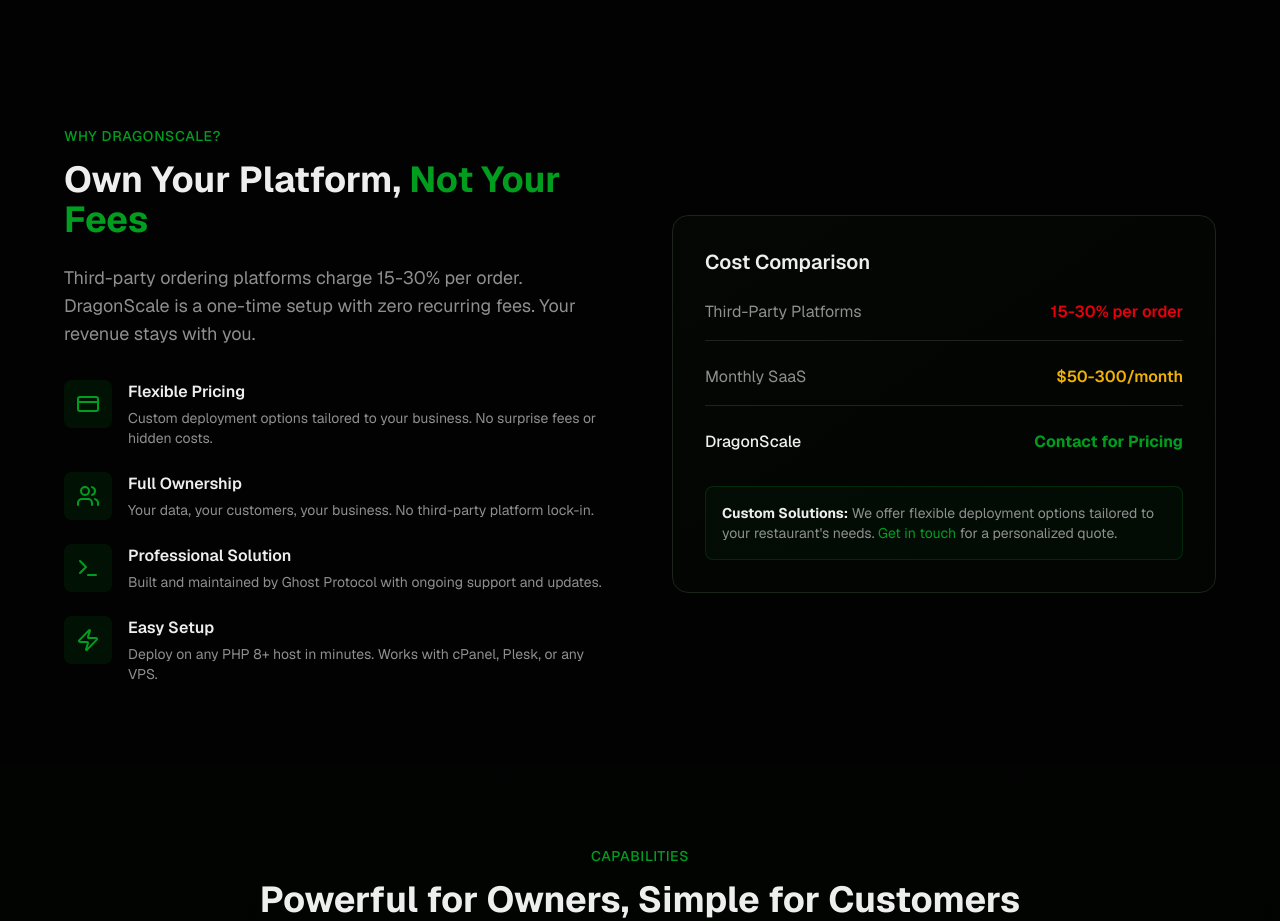
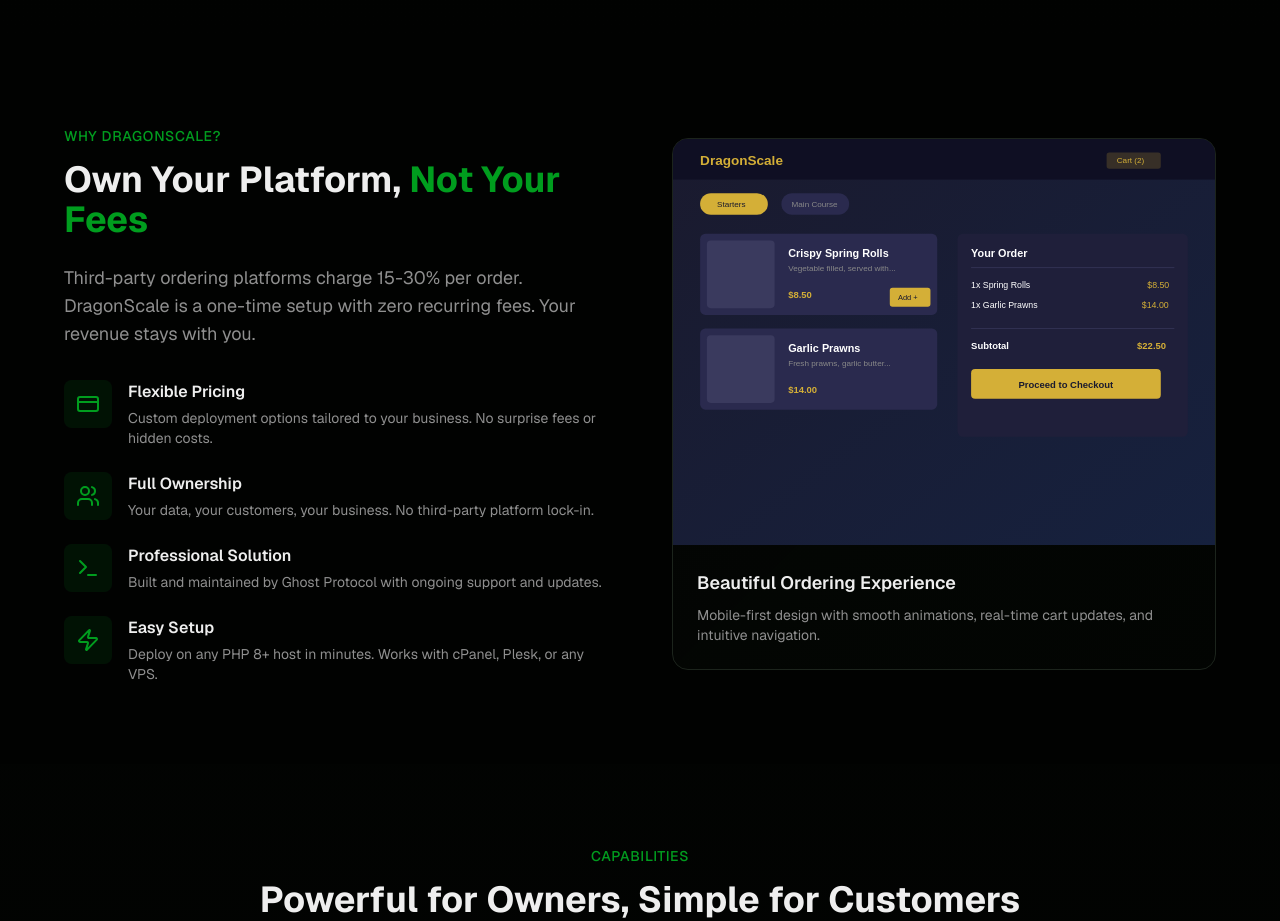
Before and after one commit to ghosts-lk/ghosts-lk.github.io, a Next.js app: page /dragonscale in a window 1280 px wide. Shown: the part 1620-2541 px from the top of the page. Built offline with nearby package versions, Linux system fonts and the light colour scheme.

Commit message:
🖼️ Replace cost comparison with platform preview
- Remove pricing/cost comparison table
- Add DragonScale platform mockup screenshot (SVG)
- Clean professional UI showcase without client branding

```diff
--- a/app/dragonscale/page.tsx
+++ b/app/dragonscale/page.tsx
@@ -310,25 +310,19 @@ export default function DragonScalePage() {
                 })}
               </div>
             </div>
-            <div className="bg-gradient-to-br from-card to-card/50 border border-border rounded-2xl p-8">
-              <h3 className="text-xl font-semibold text-foreground mb-6">Cost Comparison</h3>
-              <div className="space-y-6">
-                <div className="flex items-center justify-between pb-4 border-b border-border">
-                  <span className="text-muted-foreground">Third-Party Platforms</span>
-                  <span className="text-destructive font-semibold">15-30% per order</span>
-                </div>
-                <div className="flex items-center justify-between pb-4 border-b border-border">
-                  <span className="text-muted-foreground">Monthly SaaS</span>
-                  <span className="text-yellow-500 font-semibold">$50-300/month</span>
-                </div>
-                <div className="flex items-center justify-between">
-                  <span className="text-foreground font-medium">DragonScale</span>
-                  <Link href="/contact" className="text-primary font-bold hover:underline">Contact for Pricing</Link>
-                </div>
+            <div className="bg-gradient-to-br from-card to-card/50 border border-border rounded-2xl overflow-hidden">
+              <div className="relative aspect-[4/3] bg-muted">
+                <Image
+                  src="/dragonscale/screenshots/menu-preview.svg"
+                  alt="DragonScale ordering interface"
+                  fill
+                  className="object-cover object-top"
+                />
               </div>
-              <div className="mt-8 p-4 bg-primary/5 rounded-lg border border-primary/20">
+              <div className="p-6">
+                <h3 className="text-lg font-semibold text-foreground mb-2">Beautiful Ordering Experience</h3>
                 <p className="text-sm text-muted-foreground">
-                  <strong className="text-foreground">Custom Solutions:</strong> We offer flexible deployment options tailored to your restaurant's needs. <Link href="/contact" className="text-primary hover:underline">Get in touch</Link> for a personalized quote.
+                  Mobile-first design with smooth animations, real-time cart updates, and intuitive navigation.
                 </p>
               </div>
             </div>
```
Also changed, not shown: public/dragonscale/screenshots/menu-preview.svg (added), public/dragonscale/screenshots/placeholder.svg (added).
